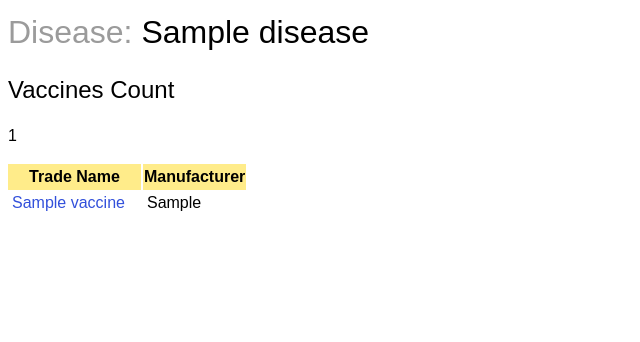
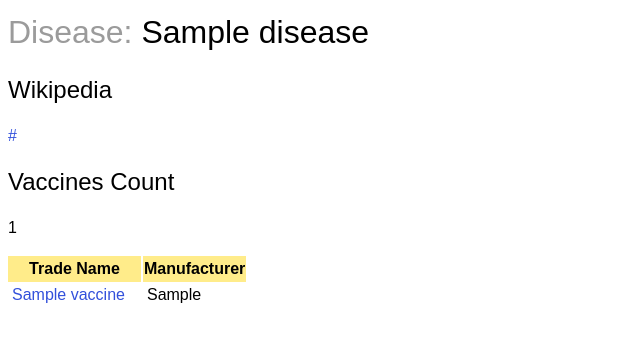
Before and after one commit to sirodoht/allthevaccines, a Django app: a page that uses main/templates/main/disease_detail.html in a window 1280 px wide. Shown: the part 56-398 px from the top of the page, without its empty margins (0-640 px from the left). Run offline with Django 4.2, Linux system fonts and the light colour scheme; tables that the repository leaves empty hold one stand-in row (values such as "Sample post").

Commit message:
add wikipedia url on disease detail

```diff
--- a/main/templates/main/disease_detail.html
+++ b/main/templates/main/disease_detail.html
@@ -4,6 +4,13 @@
 
 {% block content %}
 <h1><span class="muted">Disease:</span> {{ disease.name }}</h1>
+
+<h2>Wikipedia</h2>
+<p>
+    <a href="{{ disease.wikipedia_url }}">
+        {{ disease.wikipedia_url }}
+    </a>
+</p>
 
 <h2>Vaccines Count</h2>
 <p>
--- a/main/templates/main/disease_list.html
+++ b/main/templates/main/disease_list.html
@@ -23,7 +23,7 @@
             </td>
             <td>{{ disease.vaccines.count }}</td>
             <td>
-                <a href="disease.wikipedia_url">
+                <a href="{{ disease.wikipedia_url }}">
                     {{ disease.wikipedia_url_fancy }}
                 </a>
             </td>
```
